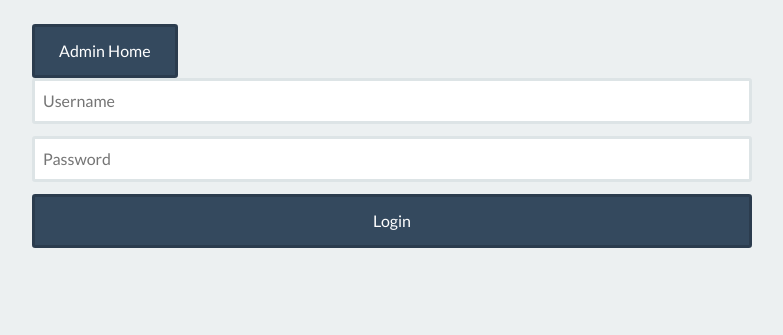
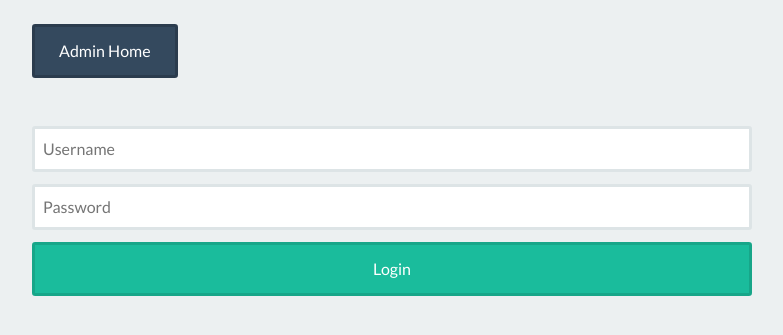
Before and after one commit to AbhishekBiswal/RosterGram, a Flask app: page /admin in a window 1280 px wide. Shown: the top 335 px of the page, without its empty margins (248-1031 px from the left). Run offline with Flask 2, Linux system fonts and the light colour scheme.

Commit message:
Fixed admin log in form

```diff
--- a/app/static/css/admin.css
+++ b/app/static/css/admin.css
@@ -33,6 +33,10 @@ h1 {
 	font-style: italic;
 	margin: 0 0 2em;
 	color: #999;
+}
+
+.admin-login {
+  margin-top: 3em;
 }
 
 
--- a/app/templates/admin-home.html
+++ b/app/templates/admin-home.html
@@ -4,7 +4,7 @@
 <form class="admin-login" action="/admin/login" method="post">
 	<input type="text" name="username" placeholder="Username">
 	<input type="password" name="password" placeholder="Password">
-	<input class="btn btn-secondary" type="submit" value="Login">
+	<input class="btn btn-primary" type="submit" value="Login">
 </form>
 
 {% endblock %}
```
